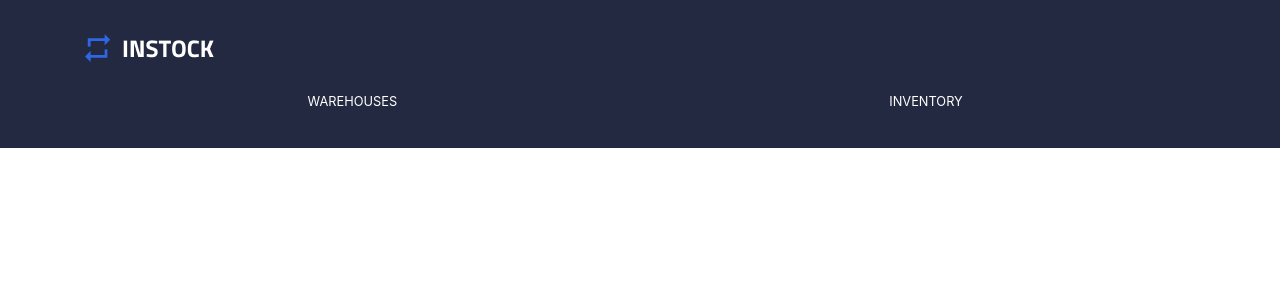
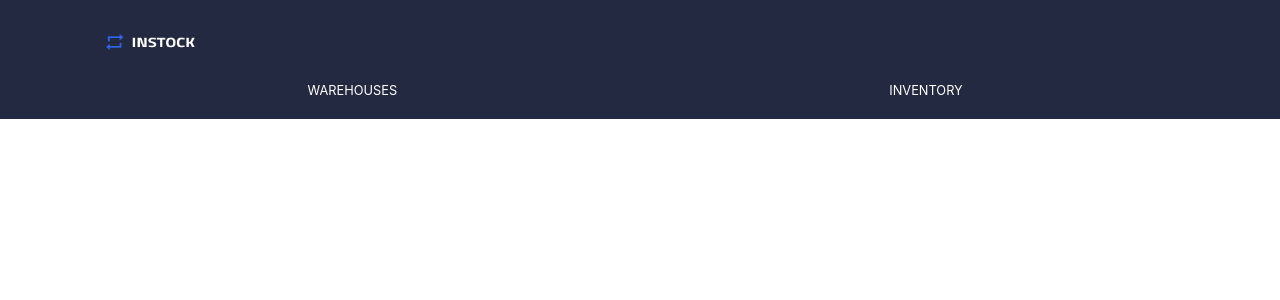
Before and after one commit to kakun45/instock-front, a React (Create React App) app: page / in a window 1280 px wide. Shown: the top 300 px of the page. Built offline with nearby package versions, Linux system fonts and the light colour scheme.

Commit message:
style header

```diff
--- a/src/components/Header/Header.scss
+++ b/src/components/Header/Header.scss
@@ -1,13 +1,15 @@
 .header {
   background-color: #232940;
-  padding: 1.6rem;
+  padding: 1.6rem 1.6rem 0.5rem;
 }
 .navigation {
   margin-right: 1.6rem;
   &__logo {
-    margin-left: 3.7rem;
+    margin-left: 5rem;
     margin-bottom: 1rem;
     margin-top: 0.5rem;
+    height: 1.056rem;
+    width: 5.613rem;
   }
 
   &__list {
```
